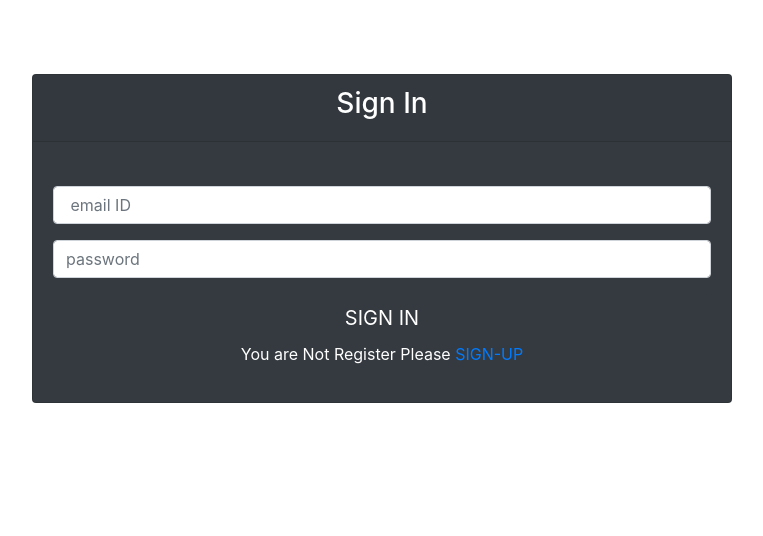
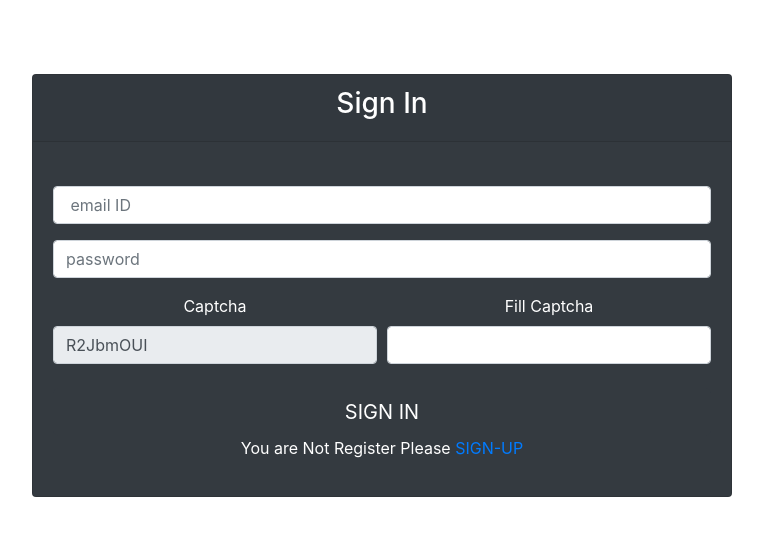
Before and after one commit to Jay-2019/reailway-reservation-system-client, a React (Create React App) app: page /signIn in a window 1280 px wide. Shown: the top 536 px of the page, without its empty margins (258-1021 px from the left). Built offline with nearby package versions, Linux system fonts and the light colour scheme; no server answers.

Commit message:
added captcha feature  on userEnd...

```diff
--- a/src/components/signIn/signIn.jsx
+++ b/src/components/signIn/signIn.jsx
@@ -9,7 +9,9 @@ export default class SignIn extends Component {
     confirmPassword: [],
     checkEmail: "",
     checkPassword: "",
-    isSignIn: false
+    isSignIn: false,
+    captcha: "",
+    userInputCaptcha: ""
   };
 
   componentDidMount() {
@@ -27,7 +29,25 @@ export default class SignIn extends Component {
         });
       })
       .catch(error => error.message);
+
+    this.handleCaptcha();
   }
+
+  handleCaptcha = () => {
+    const alphaNumericString =
+      "1234567890abcdefghijklmnopqrstuvwxyzABCDEFGHIJKLMNOPQRSTUVWXYZ";
+    const captchaLength = 8;
+    var randomString = "";
+    for (let i = 0; i < captchaLength; i++) {
+      var randomNumber = Math.floor(Math.random() * alphaNumericString.length);
+      randomString += alphaNumericString.substring(
+        randomNumber,
+        randomNumber + 1
+      );
+    }
+    this.setState({ captcha: randomString });
+    console.log(randomString);
+  };
 
   // check valid Email-ID
   checkEmail = () => {
@@ -68,10 +88,21 @@ export default class SignIn extends Component {
     }
   };
 
+  handleUserInputCaptcha = event => {
+    const { value } = event.target;
+    if (value != null) {
+      this.setState({ userInputCaptcha: value });
+    }
+  };
+
   handleSubmit = event => {
     event.preventDefault();
 
-    if (this.checkEmail() && this.checkPassword()) {
+    if (
+      this.checkEmail() &&
+      this.checkPassword() &&
+      this.state.captcha === this.state.userInputCaptcha
+    ) {
       axios
         .get(
           "http://localhost:4000/railwayReservationSystem/currentUser/" +
@@ -89,7 +120,7 @@ export default class SignIn extends Component {
         isSignIn: true
       });
     } else {
-      window.alert(" please!!!  Enter Valid Email-ID & Password");
+      window.alert(" please!!!  Enter Valid Email-ID & Password & Captcha");
     }
   };
 
@@ -136,7 +167,30 @@ export default class SignIn extends Component {
                       value={this.state.checkPassword}
                     />
                   </div>
-
+                  <div className="form-row">
+                    <div className="col">
+                      <label htmlFor="trainNumber">Captcha</label>
+                      <input
+                        type="name"
+                        className="form-control"
+                        id="captcha"
+                        value={this.state.captcha}
+                        readOnly
+                      />
+                    </div>
+                    <div className="col">
+                      <label htmlFor="trainName"> Fill Captcha</label>
+                      <input
+                        type="name"
+                        className="form-control"
+                        id="userInputCaptcha"
+                        onChange={this.handleUserInputCaptcha}
+                        value={this.state.userInputCaptcha}
+                        required
+                      />
+                    </div>
+                  </div>
+                  <br />
                   <button
                     type="submit"
                     value="sign in"
```
